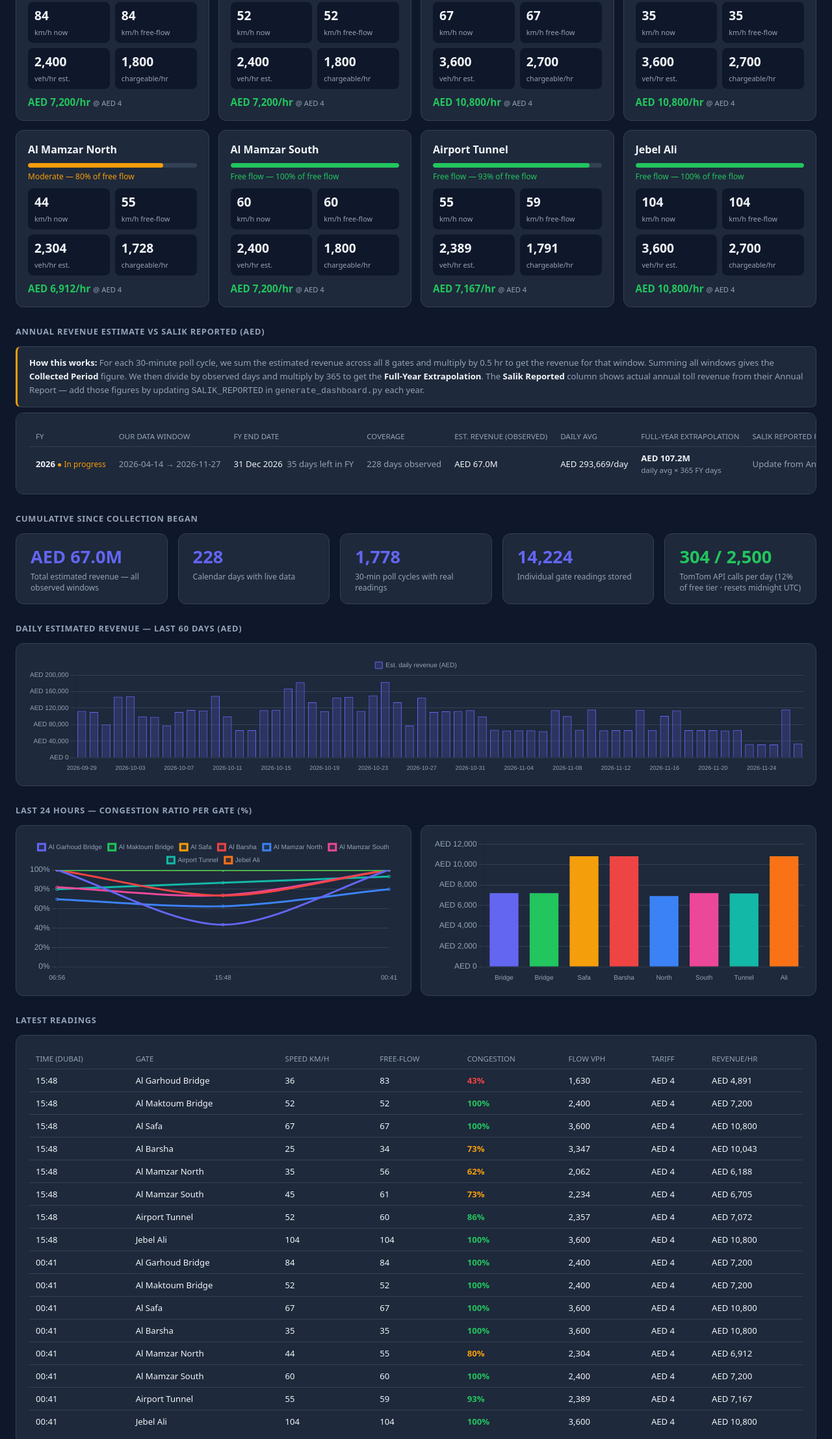
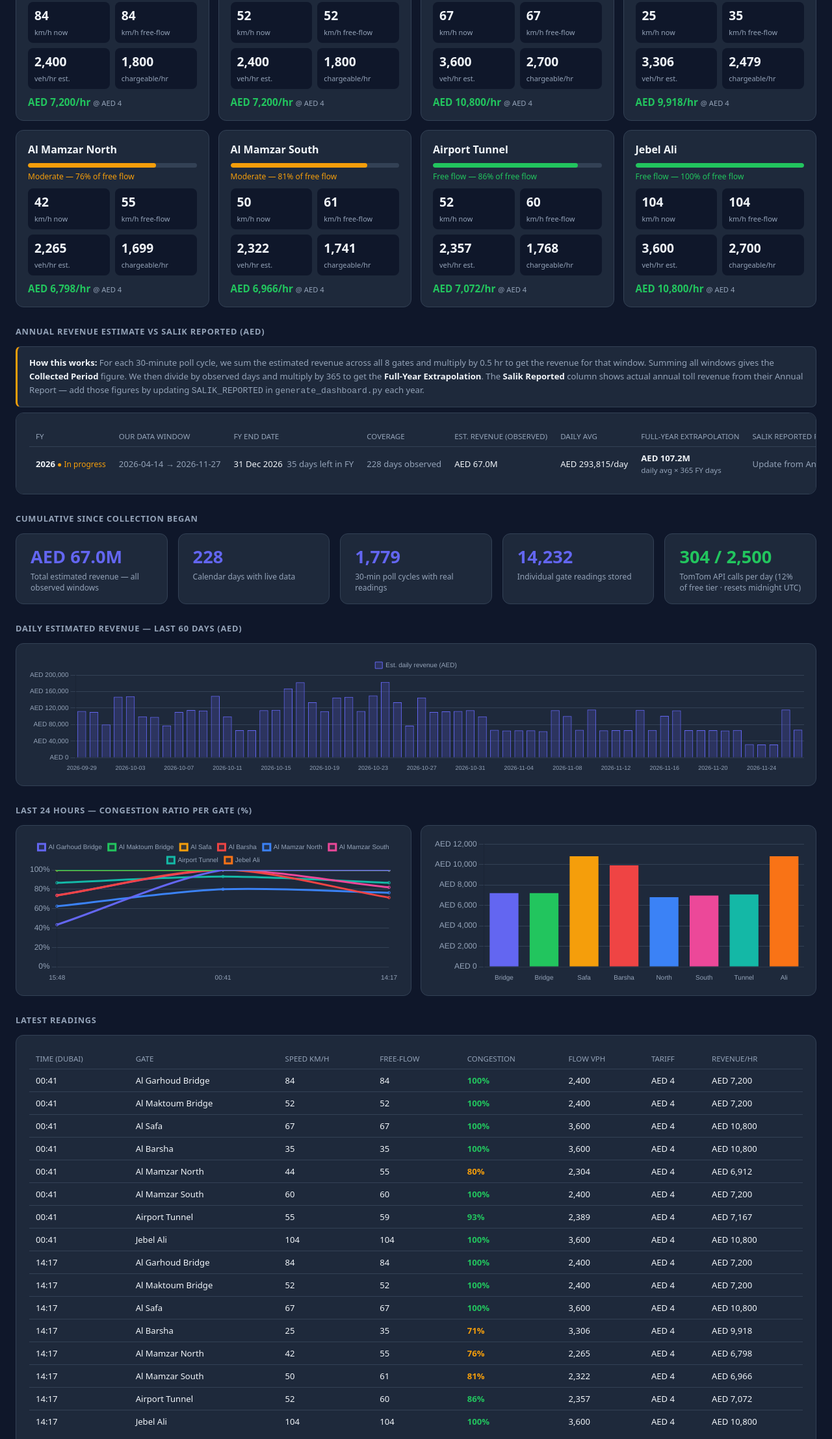
Before and after one commit to khanjunaid7980-stack/Salik_Tracker, a plain HTML site: page docs/index.html in a window 1280 px wide. Shown: the part 396-2611 px from the top of the page at 65% size. Drawn offline with nearby package versions, Linux system fonts and the light colour scheme.

Commit message:
chore: update traffic log 2026-11-27T10:17Z

```diff
--- a/docs/index.html
+++ b/docs/index.html
@@ -53,14 +53,14 @@
 <body>
 
 <h1>Salik Traffic Monitor</h1>
-<p class="sub">Updated: 27 Nov 2026 00:41 Dubai time &nbsp;·&nbsp; Auto-refreshes every 30 min &nbsp;·&nbsp; All 8 toll gates &nbsp;·&nbsp; 14,224 readings collected</p>
+<p class="sub">Updated: 27 Nov 2026 14:17 Dubai time &nbsp;·&nbsp; Auto-refreshes every 30 min &nbsp;·&nbsp; All 8 toll gates &nbsp;·&nbsp; 14,232 readings collected</p>
 
 <!-- ── Top stats ─────────────────────────────────────────────────────────── -->
 <p class="sec">Network Snapshot (Current)</p>
 <div class="stats">
-  <div class="sbox"><div class="v">AED 68,079</div><div class="l">Estimated network revenue / hr right now</div></div>
-  <div class="sbox"><div class="v">97%</div><div class="l">Average network speed vs free-flow</div></div>
-  <div class="sbox"><div class="v">AED 293,669</div><div class="l">Average estimated revenue / day (observed days)</div></div>
+  <div class="sbox"><div class="v">AED 66,754</div><div class="l">Estimated network revenue / hr right now</div></div>
+  <div class="sbox"><div class="v">90%</div><div class="l">Average network speed vs free-flow</div></div>
+  <div class="sbox"><div class="v">AED 293,815</div><div class="l">Average estimated revenue / day (observed days)</div></div>
   <div class="sbox"><div class="v">AED 107.2M</div><div class="l">Annualised run rate (daily avg × 365)</div></div>
 </div>
 
@@ -105,51 +105,51 @@
         </div>
         <div class="card">
           <div class="gate-name">Al Barsha</div>
-          <div class="cbar-wrap"><div class="cbar" style="width:100%;background:#22c55e"></div></div>
-          <div class="clabel" style="color:#22c55e">Free flow — 100% of free flow</div>
+          <div class="cbar-wrap"><div class="cbar" style="width:71%;background:#f59e0b"></div></div>
+          <div class="clabel" style="color:#f59e0b">Moderate — 71% of free flow</div>
           <div class="metrics">
-            <div class="m"><span class="mv">35</span><span class="ml">km/h now</span></div>
+            <div class="m"><span class="mv">25</span><span class="ml">km/h now</span></div>
             <div class="m"><span class="mv">35</span><span class="ml">km/h free-flow</span></div>
-            <div class="m"><span class="mv">3,600</span><span class="ml">veh/hr est.</span></div>
-            <div class="m"><span class="mv">2,700</span><span class="ml">chargeable/hr</span></div>
+            <div class="m"><span class="mv">3,306</span><span class="ml">veh/hr est.</span></div>
+            <div class="m"><span class="mv">2,479</span><span class="ml">chargeable/hr</span></div>
           </div>
-          <div class="rev">AED 10,800/hr <span class="tbadge">@ AED 4</span></div>
+          <div class="rev">AED 9,918/hr <span class="tbadge">@ AED 4</span></div>
         </div>
         <div class="card">
           <div class="gate-name">Al Mamzar North</div>
-          <div class="cbar-wrap"><div class="cbar" style="width:80%;background:#f59e0b"></div></div>
-          <div class="clabel" style="color:#f59e0b">Moderate — 80% of free flow</div>
+          <div class="cbar-wrap"><div class="cbar" style="width:76%;background:#f59e0b"></div></div>
+          <div class="clabel" style="color:#f59e0b">Moderate — 76% of free flow</div>
           <div class="metrics">
-            <div class="m"><span class="mv">44</span><span class="ml">km/h now</span></div>
+            <div class="m"><span class="mv">42</span><span class="ml">km/h now</span></div>
             <div class="m"><span class="mv">55</span><span class="ml">km/h free-flow</span></div>
-            <div class="m"><span class="mv">2,304</span><span class="ml">veh/hr est.</span></div>
-            <div class="m"><span class="mv">1,728</span><span class="ml">chargeable/hr</span></div>
+            <div class="m"><span class="mv">2,265</span><span class="ml">veh/hr est.</span></div>
+            <div class="m"><span class="mv">1,699</span><span class="ml">chargeable/hr</span></div>
           </div>
-          <div class="rev">AED 6,912/hr <span class="tbadge">@ AED 4</span></div>
+          <div class="rev">AED 6,798/hr <span class="tbadge">@ AED 4</span></div>
         </div>
         <div class="card">
           <div class="gate-name">Al Mamzar South</div>
-          <div class="cbar-wrap"><div class="cbar" style="width:100%;background:#22c55e"></div></div>
-          <div class="clabel" style="color:#22c55e">Free flow — 100% of free flow</div>
+          <div class="cbar-wrap"><div class="cbar" style="width:81%;background:#f59e0b"></div></div>
+          <div class="clabel" style="color:#f59e0b">Moderate — 81% of free flow</div>
           <div class="metrics">
-            <div class="m"><span class="mv">60</span><span class="ml">km/h now</span></div>
-            <div class="m"><span class="mv">60</span><span class="ml">km/h free-flow</span></div>
-            <div class="m"><span class="mv">2,400</span><span class="ml">veh/hr est.</span></div>
-            <div class="m"><span class="mv">1,800</span><span class="ml">chargeable/hr</span></div>
+            <div class="m"><span class="mv">50</span><span class="ml">km/h now</span></div>
+            <div class="m"><span class="mv">61</span><span class="ml">km/h free-flow</span></div>
+            <div class="m"><span class="mv">2,322</span><span class="ml">veh/hr est.</span></div>
+            <div class="m"><span class="mv">1,741</span><span class="ml">chargeable/hr</span></div>
           </div>
-          <div class="rev">AED 7,200/hr <span class="tbadge">@ AED 4</span></div>
+          <div class="rev">AED 6,966/hr <span class="tbadge">@ AED 4</span></div>
         </div>
         <div class="card">
           <div class="gate-name">Airport Tunnel</div>
-          <div class="cbar-wrap"><div class="cbar" style="width:93%;background:#22c55e"></div></div>
-          <div class="clabel" style="color:#22c55e">Free flow — 93% of free flow</div>
+          <div class="cbar-wrap"><div class="cbar" style="width:86%;background:#22c55e"></div></div>
+          <div class="clabel" style="color:#22c55e">Free flow — 86% of free flow</div>
           <div class="metrics">
-            <div class="m"><span class="mv">55</span><span class="ml">km/h now</span></div>
-            <div class="m"><span class="mv">59</span><span class="ml">km/h free-flow</span></div>
-            <div class="m"><span class="mv">2,389</span><span class="ml">veh/hr est.</span></div>
-            <div class="m"><span class="mv">1,791</span><span class="ml">chargeable/hr</span></div>
+            <div class="m"><span class="mv">52</span><span class="ml">km/h now</span></div>
+            <div class="m"><span class="mv">60</span><span class="ml">km/h free-flow</span></div>
+            <div class="m"><span class="mv">2,357</span><span class="ml">veh/hr est.</span></div>
+            <div class="m"><span class="mv">1,768</span><span class="ml">chargeable/hr</span></div>
           </div>
-          <div class="rev">AED 7,167/hr <span class="tbadge">@ AED 4</span></div>
+          <div class="rev">AED 7,072/hr <span class="tbadge">@ AED 4</span></div>
         </div>
         <div class="card">
           <div class="gate-name">Jebel Ali</div>
@@ -188,7 +188,7 @@
           <td>31 Dec 2026 &nbsp;<span class="muted">35 days left in FY</span></td>
           <td class="muted">228 days observed</td>
           <td>AED 67.0M</td>
-          <td>AED 293,669/day</td>
+          <td>AED 293,815/day</td>
           <td><b>AED 107.2M</b><br><span class="muted" style="font-size:.72rem">daily avg × 365 FY days</span></td>
           <td><span class="muted">Update from Annual Report</span></td>
           <td><span class="muted">—</span></td>
@@ -201,8 +201,8 @@
 <div class="stats">
   <div class="sbox"><div class="v">AED 67.0M</div><div class="l">Total estimated revenue — all observed windows</div></div>
   <div class="sbox"><div class="v">228</div><div class="l">Calendar days with live data</div></div>
-  <div class="sbox"><div class="v">1,778</div><div class="l">30-min poll cycles with real readings</div></div>
-  <div class="sbox"><div class="v">14,224</div><div class="l">Individual gate readings stored</div></div>
+  <div class="sbox"><div class="v">1,779</div><div class="l">30-min poll cycles with real readings</div></div>
+  <div class="sbox"><div class="v">14,232</div><div class="l">Individual gate readings stored</div></div>
   <div class="sbox"><div class="v" style="color:#22c55e">304 / 2,500</div><div class="l">TomTom API calls per day (12% of free tier · resets midnight UTC)</div></div>
 </div>
 
@@ -228,78 +228,6 @@
       <th>Congestion</th><th>Flow vph</th><th>Tariff</th><th>Revenue/hr</th>
     </tr></thead>
     <tbody><tr>
-          <td>15:48</td>
-          <td>Al Garhoud Bridge</td>
-          <td>36</td>
-          <td>83</td>
-          <td style="color:#ef4444;font-weight:600">43%</td>
-          <td>1,630</td>
-          <td>AED 4</td>
-          <td>AED 4,891</td>
-        </tr><tr>
-          <td>15:48</td>
-          <td>Al Maktoum Bridge</td>
-          <td>52</td>
-          <td>52</td>
-          <td style="color:#22c55e;font-weight:600">100%</td>
-          <td>2,400</td>
-          <td>AED 4</td>
-          <td>AED 7,200</td>
-        </tr><tr>
-          <td>15:48</td>
-          <td>Al Safa</td>
-          <td>67</td>
-          <td>67</td>
-          <td style="color:#22c55e;font-weight:600">100%</td>
-          <td>3,600</td>
-          <td>AED 4</td>
-          <td>AED 10,800</td>
-        </tr><tr>
-          <td>15:48</td>
-          <td>Al Barsha</td>
-          <td>25</td>
-          <td>34</td>
-          <td style="color:#f59e0b;font-weight:600">73%</td>
-          <td>3,347</td>
-          <td>AED 4</td>
-          <td>AED 10,043</td>
-        </tr><tr>
-          <td>15:48</td>
-          <td>Al Mamzar North</td>
-          <td>35</td>
-          <td>56</td>
-          <td style="color:#f59e0b;font-weight:600">62%</td>
-          <td>2,062</td>
-          <td>AED 4</td>
-          <td>AED 6,188</td>
-        </tr><tr>
-          <td>15:48</td>
-          <td>Al Mamzar South</td>
-          <td>45</td>
-          <td>61</td>
-          <td style="color:#f59e0b;font-weight:600">73%</td>
-          <td>2,234</td>
-          <td>AED 4</td>
-          <td>AED 6,705</td>
-        </tr><tr>
-          <td>15:48</td>
-          <td>Airport Tunnel</td>
-          <td>52</td>
-          <td>60</td>
-          <td style="color:#22c55e;font-weight:600">86%</td>
-          <td>2,357</td>
-          <td>AED 4</td>
-          <td>AED 7,072</td>
-        </tr><tr>
-          <td>15:48</td>
-          <td>Jebel Ali</td>
-          <td>104</td>
-          <td>104</td>
-          <td style="color:#22c55e;font-weight:600">100%</td>
-          <td>3,600</td>
-          <td>AED 4</td>
-          <td>AED 10,800</td>
-        </tr><tr>
           <td>00:41</td>
           <td>Al Garhoud Bridge</td>
           <td>84</td>
@@ -371,6 +299,78 @@
           <td>3,600</td>
           <td>AED 4</td>
           <td>AED 10,800</td>
+        </tr><tr>
+          <td>14:17</td>
+          <td>Al Garhoud Bridge</td>
+          <td>84</td>
+          <td>84</td>
+          <td style="color:#22c55e;font-weight:600">100%</td>
+          <td>2,400</td>
+          <td>AED 4</td>
+          <td>AED 7,200</td>
+        </tr><tr>
+          <td>14:17</td>
+          <td>Al Maktoum Bridge</td>
+          <td>52</td>
+          <td>52</td>
+          <td style="color:#22c55e;font-weight:600">100%</td>
+          <td>2,400</td>
+          <td>AED 4</td>
+          <td>AED 7,200</td>
+        </tr><tr>
+          <td>14:17</td>
+          <td>Al Safa</td>
+          <td>67</td>
+          <td>67</td>
+          <td style="color:#22c55e;font-weight:600">100%</td>
+          <td>3,600</td>
+          <td>AED 4</td>
+          <td>AED 10,800</td>
+        </tr><tr>
+          <td>14:17</td>
+          <td>Al Barsha</td>
+          <td>25</td>
+          <td>35</td>
+          <td style="color:#f59e0b;font-weight:600">71%</td>
+          <td>3,306</td>
+          <td>AED 4</td>
+          <td>AED 9,918</td>
+        </tr><tr>
+          <td>14:17</td>
+          <td>Al Mamzar North</td>
+          <td>42</td>
+          <td>55</td>
+          <td style="color:#f59e0b;font-weight:600">76%</td>
+          <td>2,265</td>
+          <td>AED 4</td>
+          <td>AED 6,798</td>
+        </tr><tr>
+          <td>14:17</td>
+          <td>Al Mamzar South</td>
+          <td>50</td>
+          <td>61</td>
+          <td style="color:#f59e0b;font-weight:600">81%</td>
+          <td>2,322</td>
+          <td>AED 4</td>
+          <td>AED 6,966</td>
+        </tr><tr>
+          <td>14:17</td>
+          <td>Airport Tunnel</td>
+          <td>52</td>
+          <td>60</td>
+          <td style="color:#22c55e;font-weight:600">86%</td>
+          <td>2,357</td>
+          <td>AED 4</td>
+          <td>AED 7,072</td>
+        </tr><tr>
+          <td>14:17</td>
+          <td>Jebel Ali</td>
+          <td>104</td>
+          <td>104</td>
+          <td style="color:#22c55e;font-weight:600">100%</td>
+          <td>3,600</td>
+          <td>AED 4</td>
+          <td>AED 10,800</td>
         </tr></tbody>
   </table>
 </div>
@@ -397,7 +397,7 @@ new Chart(document.getElementById('dailyChart').getContext('2d'),{
     labels:["2026-09-29", "2026-09-30", "2026-10-01", "2026-10-02", "2026-10-03", "2026-10-04", "2026-10-05", "2026-10-06", "2026-10-07", "2026-10-08", "2026-10-09", "2026-10-10", "2026-10-11", "2026-10-12", "2026-10-13", "2026-10-14", "2026-10-15", "2026-10-16", "2026-10-17", "2026-10-18", "2026-10-19", "2026-10-20", "2026-10-21", "2026-10-22", "2026-10-23", "2026-10-24", "2026-10-25", "2026-10-26", "2026-10-27", "2026-10-28", "2026-10-29", "2026-10-30", "2026-10-31", "2026-11-01", "2026-11-02", "2026-11-03", "2026-11-04", "2026-11-05", "2026-11-06", "2026-11-07", "2026-11-08", "2026-11-09", "2026-11-10", "2026-11-11", "2026-11-12", "2026-11-13", "2026-11-14", "2026-11-15", "2026-11-16", "2026-11-17", "2026-11-18", "2026-11-19", "2026-11-20", "2026-11-21", "2026-11-22", "2026-11-23", "2026-11-24", "2026-11-25", "2026-11-26", "2026-11-27"],
     datasets:[{
       label:'Est. daily revenue (AED)',
-      data:[112683.0, 110195.0, 80024.0, 147230.0, 148601.0, 99767.0, 98535.0, 77923.0, 110524.0, 115003.0, 114029.0, 149372.0, 99755.0, 66478.0, 66166.0, 114687.0, 115557.0, 167341.0, 182440.0, 133920.0, 112200.0, 145522.0, 146787.0, 112808.0, 150369.0, 183193.0, 133974.0, 77417.0, 145297.0, 110512.0, 111969.0, 112631.0, 114801.0, 99799.0, 67050.0, 65510.0, 65780.0, 66117.0, 64003.0, 114794.0, 100508.0, 67210.0, 116347.0, 65782.0, 66526.0, 66346.0, 115430.0, 66694.0, 100763.0, 114252.0, 66374.0, 66414.0, 66485.0, 65758.0, 66856.0, 32388.0, 31836.0, 31670.0, 116304.0, 34039.0],
+      data:[112683.0, 110195.0, 80024.0, 147230.0, 148601.0, 99767.0, 98535.0, 77923.0, 110524.0, 115003.0, 114029.0, 149372.0, 99755.0, 66478.0, 66166.0, 114687.0, 115557.0, 167341.0, 182440.0, 133920.0, 112200.0, 145522.0, 146787.0, 112808.0, 150369.0, 183193.0, 133974.0, 77417.0, 145297.0, 110512.0, 111969.0, 112631.0, 114801.0, 99799.0, 67050.0, 65510.0, 65780.0, 66117.0, 64003.0, 114794.0, 100508.0, 67210.0, 116347.0, 65782.0, 66526.0, 66346.0, 115430.0, 66694.0, 100763.0, 114252.0, 66374.0, 66414.0, 66485.0, 65758.0, 66856.0, 32388.0, 31836.0, 31670.0, 116304.0, 67416.0],
       backgroundColor:'#6366f133',
       borderColor:'#6366f1',
       borderWidth:1,
@@ -415,8 +415,8 @@ new Chart(document.getElementById('dailyChart').getContext('2d'),{
 new Chart(document.getElementById('trendChart').getContext('2d'),{
   type:'line',
   data:{
-    labels:["06:56", "15:48", "00:41"],
-    datasets:[{"label": "Al Garhoud Bridge", "data": [100.0, 43.4, 100.0], "borderColor": "#6366f1", "backgroundColor": "#6366f122", "tension": 0.3, "spanGaps": true, "pointRadius": 2}, {"label": "Al Maktoum Bridge", "data": [100.0, 100.0, 100.0], "borderColor": "#22c55e", "backgroundColor": "#22c55e22", "tension": 0.3, "spanGaps": true, "pointRadius": 2}, {"label": "Al Safa", "data": [100.0, 100.0, 100.0], "borderColor": "#f59e0b", "backgroundColor": "#f59e0b22", "tension": 0.3, "spanGaps": true, "pointRadius": 2}, {"label": "Al Barsha", "data": [100.0, 73.5, 100.0], "borderColor": "#ef4444", "backgroundColor": "#ef444422", "tension": 0.3, "spanGaps": true, "pointRadius": 2}, {"label": "Al Mamzar North", "data": [69.6, 62.5, 80.0], "borderColor": "#3b82f6", "backgroundColor": "#3b82f622", "tension": 0.3, "spanGaps": true, "pointRadius": 2}, {"label": "Al Mamzar South", "data": [82.0, 73.8, 100.0], "borderColor": "#ec4899", "backgroundColor": "#ec489922", "tension": 0.3, "spanGaps": true, "pointRadius": 2}, {"label": "Airport Tunnel", "data": [80.0, 86.7, 93.2], "borderColor": "#14b8a6", "backgroundColor": "#14b8a622", "tension": 0.3, "spanGaps": true, "pointRadius": 2}, {"label": "Jebel Ali", "data": [100.0, 100.0, 100.0], "borderColor": "#f97316", "backgroundColor": "#f9731622", "tension": 0.3, "spanGaps": true, "pointRadius": 2}]
+    labels:["15:48", "00:41", "14:17"],
+    datasets:[{"label": "Al Garhoud Bridge", "data": [43.4, 100.0, 100.0], "borderColor": "#6366f1", "backgroundColor": "#6366f122", "tension": 0.3, "spanGaps": true, "pointRadius": 2}, {"label": "Al Maktoum Bridge", "data": [100.0, 100.0, 100.0], "borderColor": "#22c55e", "backgroundColor": "#22c55e22", "tension": 0.3, "spanGaps": true, "pointRadius": 2}, {"label": "Al Safa", "data": [100.0, 100.0, 100.0], "borderColor": "#f59e0b", "backgroundColor": "#f59e0b22", "tension": 0.3, "spanGaps": true, "pointRadius": 2}, {"label": "Al Barsha", "data": [73.5, 100.0, 71.4], "borderColor": "#ef4444", "backgroundColor": "#ef444422", "tension": 0.3, "spanGaps": true, "pointRadius": 2}, {"label": "Al Mamzar North", "data": [62.5, 80.0, 76.4], "borderColor": "#3b82f6", "backgroundColor": "#3b82f622", "tension": 0.3, "spanGaps": true, "pointRadius": 2}, {"label": "Al Mamzar South", "data": [73.8, 100.0, 82.0], "borderColor": "#ec4899", "backgroundColor": "#ec489922", "tension": 0.3, "spanGaps": true, "pointRadius": 2}, {"label": "Airport Tunnel", "data": [86.7, 93.2, 86.7], "borderColor": "#14b8a6", "backgroundColor": "#14b8a622", "tension": 0.3, "spanGaps": true, "pointRadius": 2}, {"label": "Jebel Ali", "data": [100.0, 100.0, 100.0], "borderColor": "#f97316", "backgroundColor": "#f9731622", "tension": 0.3, "spanGaps": true, "pointRadius": 2}]
   },
   options:{...chtDefaults,
     scales:{
@@ -433,7 +433,7 @@ new Chart(document.getElementById('revChart').getContext('2d'),{
     labels:["Bridge", "Bridge", "Safa", "Barsha", "North", "South", "Tunnel", "Ali"],
     datasets:[{
       label:'AED/hr',
-      data:[7200.0, 7200.0, 10800.0, 10800.0, 6912.0, 7200.0, 7167.0, 10800.0],
+      data:[7200.0, 7200.0, 10800.0, 9918.0, 6798.0, 6966.0, 7072.0, 10800.0],
       backgroundColor:["#6366f1", "#22c55e", "#f59e0b", "#ef4444", "#3b82f6", "#ec4899", "#14b8a6", "#f97316"],
     }]
   },
```
Also changed, not shown: data/traffic_log.csv.
